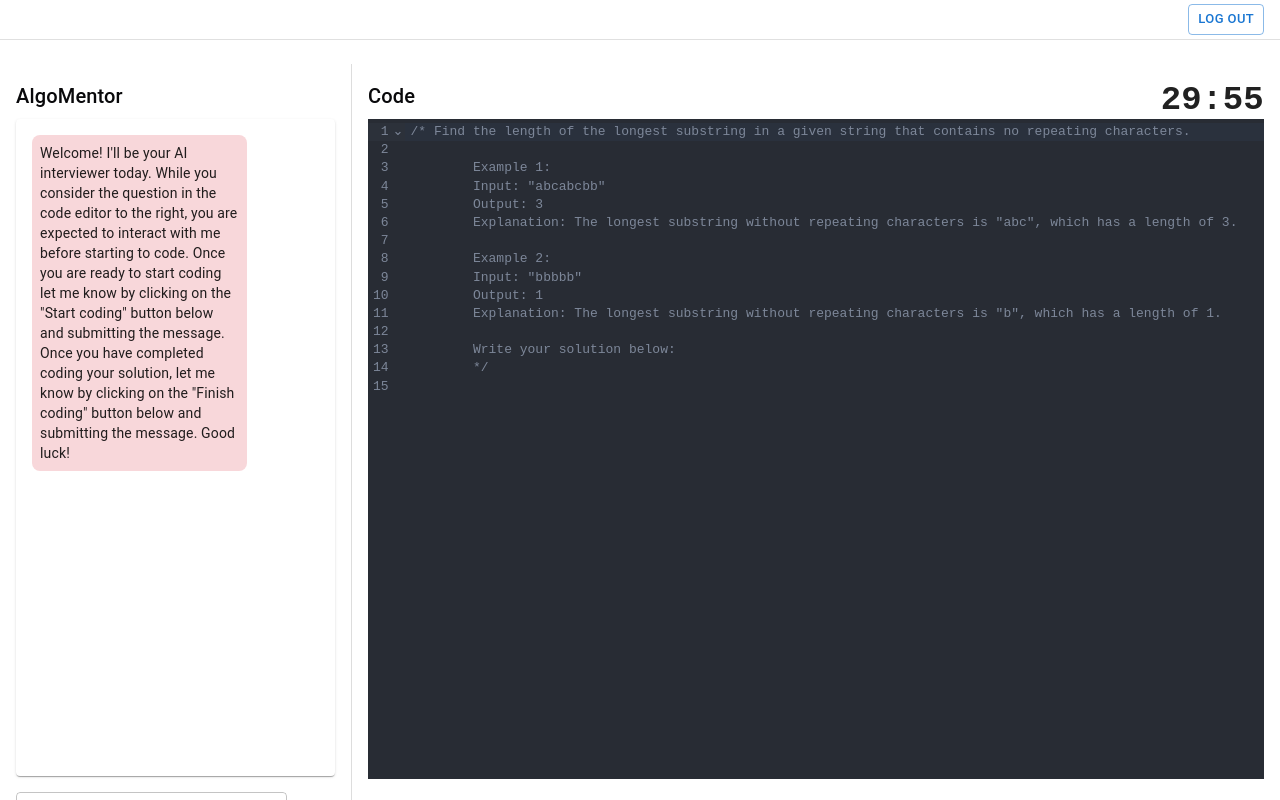
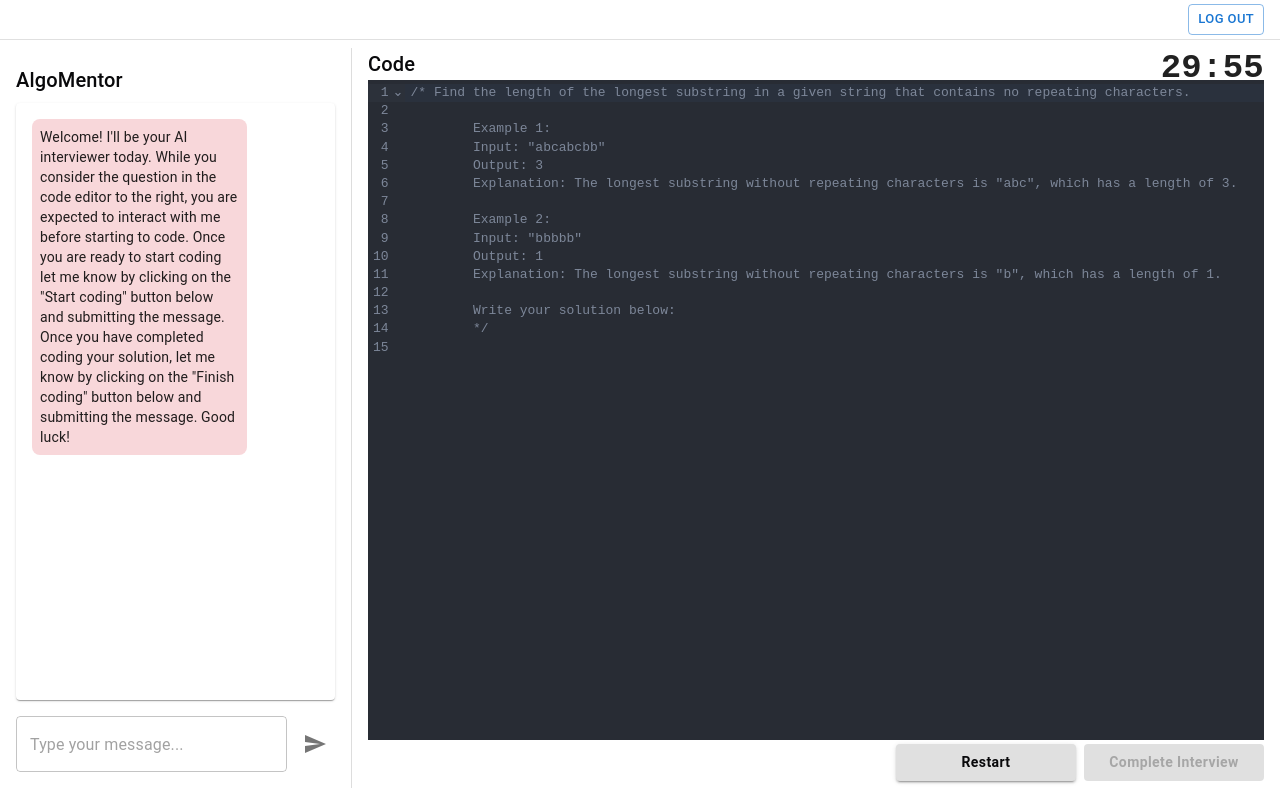
Before and after one commit to gabrielchuv/ai-interviewer, a Next.js app: page /interview in a window 1280 px wide. Built offline with nearby package versions, Linux system fonts and the light colour scheme; no server answers; sample sign-in values are in the browser's storage.

Commit message:
fix UI scrollbar

```diff
--- a/app/components/ChatWindow.tsx
+++ b/app/components/ChatWindow.tsx
@@ -27,7 +27,7 @@ export function ChatWindow({
         width: "30%",
         borderRight: "1px solid #ddd",
         padding: 2,
-        height: "100vh",
+        height: "calc(100vh - 60px)",
         display: "flex",
         flexDirection: "column",
       }}
--- a/app/components/CodeEditor.tsx
+++ b/app/components/CodeEditor.tsx
@@ -33,16 +33,19 @@ export function CodeEditor({ question, onCodeChange }: CodeEditorProps) {
     <Box
       sx={{
         flex: 1,
-        padding: 2,
+        paddingBottom: 0.5,
+        paddingLeft: 2,
+        paddingRight: 2,
         display: "flex",
         flexDirection: "column",
         height: "100vh",
       }}
     >
-      <Typography variant="h6" gutterBottom>
+      <Typography variant="h6" gutterBottom style={{ marginBottom: 0 }}>
         Code
       </Typography>
       <CodeMirror
+        style={{ padding: 0 }}
         value={question.description}
         height="calc(100vh - 140px)"
         extensions={[javascript()]}
--- a/app/components/Timer.tsx
+++ b/app/components/Timer.tsx
@@ -1,12 +1,14 @@
-'use client';
+"use client";
 
-import { Box, Typography } from '@mui/material';
-import { useEffect, useState } from 'react';
+import { Box, Typography } from "@mui/material";
+import { useEffect, useState } from "react";
 
 const formatTime = (seconds: number): string => {
   const minutes = Math.floor(seconds / 60);
   const remainingSeconds = seconds % 60;
-  return `${minutes.toString().padStart(2, '0')}:${remainingSeconds.toString().padStart(2, '0')}`;
+  return `${minutes.toString().padStart(2, "0")}:${remainingSeconds
+    .toString()
+    .padStart(2, "0")}`;
 };
 
 interface TimerProps {
@@ -36,18 +38,13 @@ export const Timer = ({ onTimeUp }: TimerProps) => {
   }, [timeLeft]);
 
   return (
-    <Box
-      position="absolute"
-      top={16}
-      right={16}
-      zIndex={1000}
-    >
+    <Box position="absolute" top={0} right={16} zIndex={1000}>
       <Typography
         variant="h4"
         sx={{
-          fontFamily: 'monospace',
-          fontWeight: 'bold',
-          color: 'text.primary'
+          fontFamily: "monospace",
+          fontWeight: "bold",
+          color: "text.primary",
         }}
       >
         {formatTime(timeLeft)}
--- a/app/interview/page.tsx
+++ b/app/interview/page.tsx
@@ -135,11 +135,17 @@ export default function InterviewPage() {
 
   return (
     <ProtectedRoute>
-      <Box sx={{ height: "100vh", display: "flex", flexDirection: "column" }}>
+      <Box
+        sx={{
+          height: "calc(100% - 120px)",
+          display: "flex",
+          flexDirection: "column",
+        }}
+      >
         <Header />
-        <Box sx={{ flex: 1, position: "relative", mt: "64px" }}>
+        <Box sx={{ flex: 1, position: "relative", mt: "48px" }}>
           <Timer onTimeUp={handleTimeUp} />
-          <Box display="flex" sx={{ height: "100%" }}>
+          <Box display="flex" sx={{ height: "calc(100% - 120px)" }}>
             <ChatWindow
               conversation={conversation}
               input={input}
```
